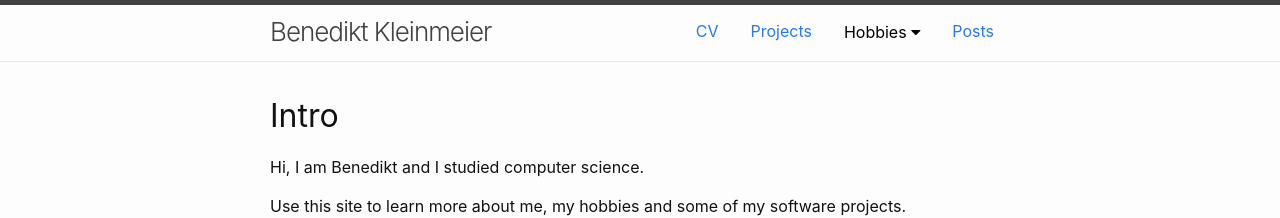
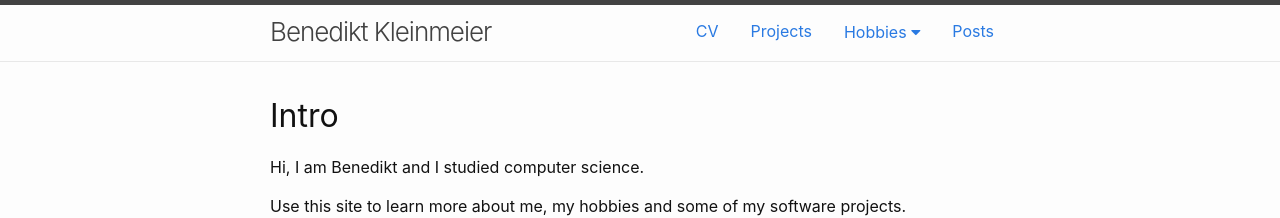
Before and after one commit to Schwefelsaeure/portfolio, a Jekyll site: the page built from index.md, in a window 1280 px wide. Shown: the top 218 px of the page. Built offline with Jekyll 4.4.1, drawn with Linux system fonts in a browser that asks for light colours.

Commit message:
Use "$brand-color" for links and buttons in ".navbar" and added link to Vadere source code

```diff
--- a/_layouts/projects.html
+++ b/_layouts/projects.html
@@ -56,7 +56,7 @@
           Thank you very, very much to <a href="https://w3cs-n.hm.edu/die_fakultaet/ansprechpartner/professoren/koester/index.de.html">Prof. Dr. Köster</a> and <a href="https://www.in.tum.de/i05/personen/personen/hans-joachim-bungartz/">Prof. Dr. Bungartz</a> for this unbelievable opportunity to widen my horizon.
           I conducted an own crowd experiment and integrated social psychological aspects in our crowd simulator <a href="http://www.vadere.org/">Vadere</a> to make crowd gatherings safer.
         </p>
-        <p>See the <a href="{{ "/assets/data/Work/Presentations/Theses/PhD Defense - Modeling Behavioral Changes.pdf" | relative_url }}">PhD defense slides</a> for a short overview or the <a href="{{ "/assets/data/Work/Theses/Dissertation.pdf" | relative_url }}">PhD thesis</a> for more information.</p>
+        <p>See the <a href="{{ "/assets/data/Work/Presentations/Theses/PhD Defense - Modeling Behavioral Changes.pdf" | relative_url }}">PhD defense slides</a> for a short overview or the <a href="{{ "/assets/data/Work/Theses/Dissertation.pdf" | relative_url }}">PhD thesis</a> for more information. The source code of our open source crowd simulator <a href="http://www.vadere.org/">Vadere</a> can be found on <a href="https://gitlab.lrz.de/vadere/vadere">LRZ GitLab</a>.</p>
 
         <h3 class="center-text">Thank you...</h2>
         <p>It was and enligthening journey with great collagues: Marion Gödel, Daniel Lehmberg, Christina Mayr, Simon Rahn, Stefan Schuhbäck and Benedikt Zönnchen</p>
--- a/_sass/minima/_layout.scss
+++ b/_sass/minima/_layout.scss
@@ -35,11 +35,12 @@
 
 /* Links inside the navbar */
 .navbar a {
-  float: left;
+  color: $brand-color;
+  text-decoration: none;
   font-size: 16px;
   text-align: center;
   padding: 14px 16px;
-  text-decoration: none;
+  float: left;
 }
 
 /* The dropdown container */
@@ -50,7 +51,10 @@
 
 /* Dropdown button */
 .dropdown .dropbtn {
+  color: $brand-color;
+  text-decoration: none;
   font-size: 16px;
+  text-align: center;
   border: none;
   outline: none;
   padding: 17px 16px; /* FIXME: We have to add 3px to the vertical alignment because Jekyll styles buttons in a weird way so that the vertical height is a bit small than expected. */
```
